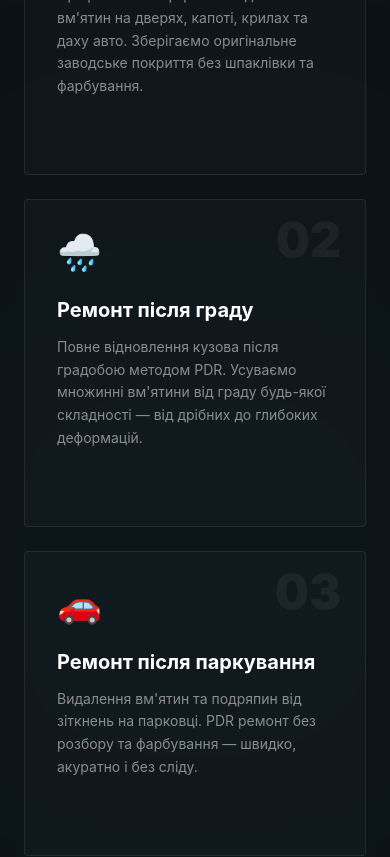
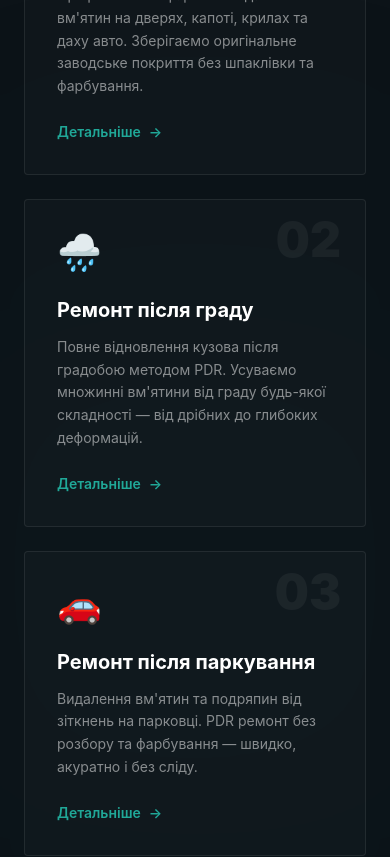
Before and after one commit to Artemida1609/carfix_pdr, a React (Vite) app: page / in a window 390 px wide. Shown: the part 2720-3577 px from the top of the page. Built offline with nearby package versions, Linux system fonts and the light colour scheme.

Commit message:
optimisation

```diff
--- a/src/components/Gallery.tsx
+++ b/src/components/Gallery.tsx
@@ -108,7 +108,7 @@ export const Gallery = () => {
           </div>
 
           <motion.p
-            className="text-white/50 text-base max-w-xl"
+            className={`text-white/50 text-base max-w-xl`}
             initial={{ opacity: 0, y: 20 }}
             whileInView={{ opacity: 1, y: 0 }}
             transition={{ duration: 0.6, delay: 0.3 }}
@@ -198,7 +198,8 @@ export const Gallery = () => {
               {/* Підказка на мобільному */}
               {isMobile && (
                 <motion.div
-                  className="absolute bottom-3 left-3 text-white text-xs tracking-widest uppercase font-semibold flex items-center gap-1"
+                  className={`absolute bottom-3 left-3 w-fit text-white text-xs tracking-widest
+                    uppercase font-semibold flex items-center gap-1 ${isMobile ? "bg-[var(--main-black)] rounded-sm" : ""}`}
                   animate={{
                     opacity: isAfterVisible(img.id) ? 1 : 0.5,
                     y: isAfterVisible(img.id) ? 0 : 4,
--- a/src/components/Services.tsx
+++ b/src/components/Services.tsx
@@ -2,8 +2,12 @@
 import { motion } from "motion/react";
 import services from "../../public/data/services.json";
 import { Link } from "react-scroll";
+import { useScreenSize } from "../hooks/useScreenSize";
 
 export const Services = () => {
+  const { screenSize } = useScreenSize();
+  const isMobile = screenSize === "xs" || screenSize === "sm";
+
   return (
     <section
       id="services"
@@ -132,9 +136,9 @@ export const Services = () => {
                   </p>
 
                   <div
-                    className="mt-6 flex items-center gap-2 text-[var(--main-green-light)] text-sm font-semibold
-                      opacity-0 group-hover:opacity-100 transition-opacity duration-300"
-                    aria-hidden="true"
+                    className={`mt-6 flex items-center gap-2 text-[var(--main-green-light)] text-sm font-semibold
+                      ${isMobile ? "opacity-100" : "opacity-0 group-hover:opacity-100"} transition-opacity duration-300`}
+                    aria-hidden={isMobile ? false : true}
                   >
                     <span>Детальніше</span>
                     <span>→</span>
```
